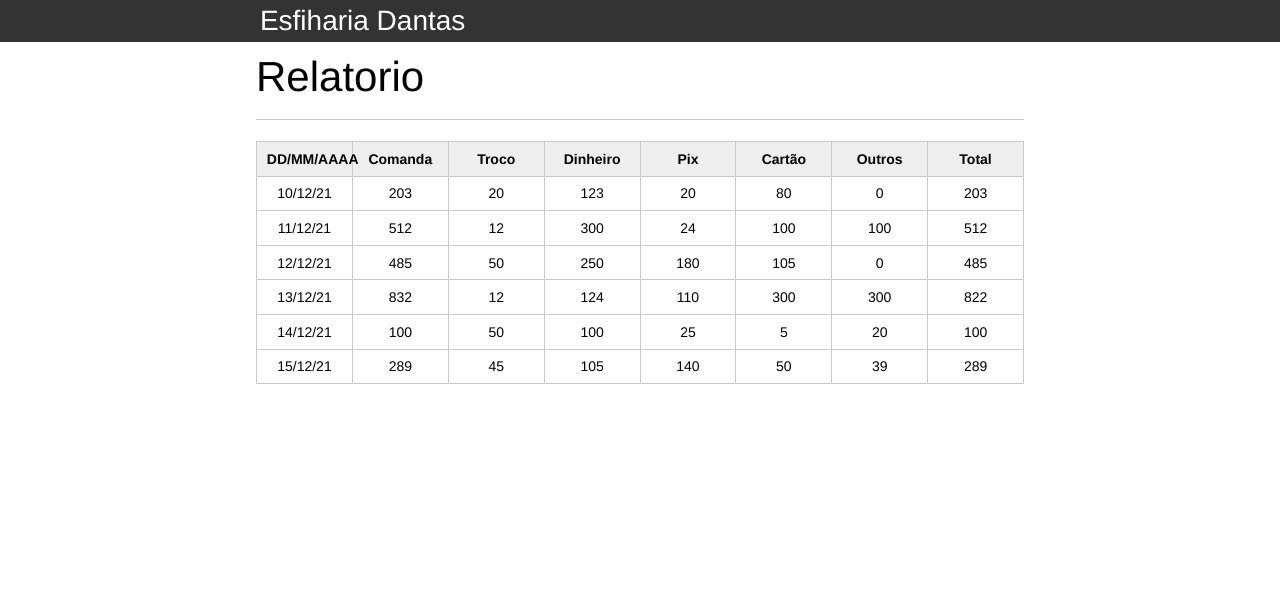
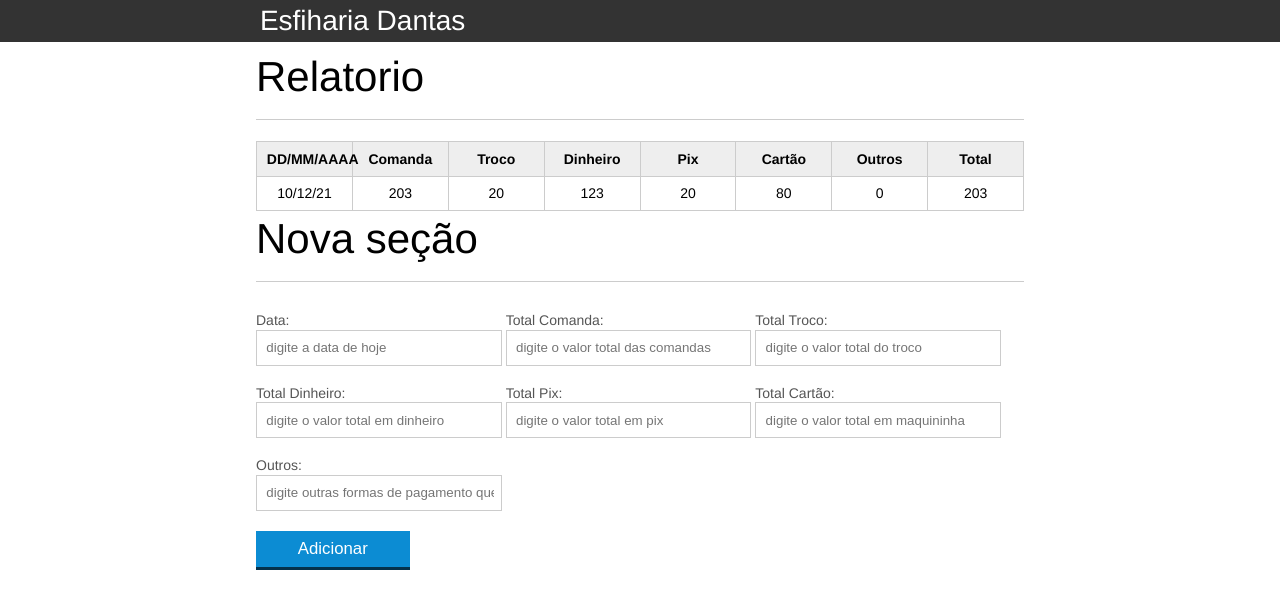
Before and after one commit to Dayane16/Esfiharia-Dantas, a plain HTML site: page index.html in a window 1280 px wide. Drawn offline with Linux system fonts and the light colour scheme.

Commit message:
adicionando relatorio para gerar novas seçôes

```diff
--- a/index.html
+++ b/index.html
@@ -44,68 +44,47 @@
 							<td class="info-total">0</td>
 						</tr>
 
-						<tr class="relatorio" >
-							<td class="info-data">11/12/21</td>
-							<td class="info-comanda">512</td>
-							<td class="info-troco">12</td>
-							<td class="info-dinheiro">300</td>
-							<td class="info-pix">24</td>
-							<td class="info-cartao">100</td>
-							<td class="info-outros">100</td>
-							<td class="info-total">0</td>
-						</tr>
-
-
-						<tr class="relatorio" >
-							<td class="info-data">12/12/21</td>
-							<td class="info-comanda">485</td>
-							<td class="info-troco">50</td>
-							<td class="info-dinheiro">250</td>
-							<td class="info-pix">180</td>
-							<td class="info-cartao">105</td>
-							<td class="info-outros">0</td>
-							<td class="info-total">0</td>
-						</tr>
-
-
-						<tr class="relatorio" >
-							<td class="info-data">13/12/21</td>
-							<td class="info-comanda">832</td>
-							<td class="info-troco">12</td>
-							<td class="info-dinheiro">124</td>
-							<td class="info-pix">110</td>
-							<td class="info-cartao">300</td>
-							<td class="info-outros">300</td>
-							<td class="info-total">0</td>
-						</tr>
-
-						<tr class="relatorio" >
-							<td class="info-data">14/12/21</td>
-							<td class="info-comanda">100</td>
-							<td class="info-troco">50</td>
-							<td class="info-dinheiro">100</td>
-							<td class="info-pix">25</td>
-							<td class="info-cartao">5</td>
-							<td class="info-outros">20</td>
-							<td class="info-total">0</td>
-						</tr>
-
-						<tr class="relatorio" >
-							<td class="info-data">15/12/21</td>
-							<td class="info-comanda">289</td>
-							<td class="info-troco">45</td>
-							<td class="info-dinheiro">105</td>
-							<td class="info-pix">140</td>
-							<td class="info-cartao">50</td>
-							<td class="info-outros">39</td>
-							<td class="info-total">0</td>
-						</tr>
-
 					</tbody>
 				</table>
 
 			</section>
 		</main>
+		<!-- ... -->
+<section class="container">
+    <h2 id="titulo-form">Nova seção</h2>
+    <form id="form-adiciona">
+        <div class="grupo">
+            <label for="data">Data:</label>
+            <input id="data" name="data" type="text" placeholder="digite a data de hoje" class="campo">
+        </div>
+        <div class="grupo">
+            <label for="comanda">Total Comanda:</label>
+            <input id="comanda" name="comanda" type="text" placeholder="digite o valor total das comandas" class="campo campo-medio">
+        </div>
+        <div class="grupo">
+            <label for="troco">Total Troco:</label>
+            <input id="troco" type="text" placeholder="digite o valor total do troco" class="campo campo-medio">
+        </div>
+		<div class="grupo">
+            <label for="dinheiro">Total Dinheiro:</label>
+            <input id="dinheiro" type="text" placeholder="digite o valor total em dinheiro" class="campo campo-medio">
+        </div>
+		<div class="grupo">
+            <label for="pix">Total Pix:</label>
+            <input id="pix" type="text" placeholder="digite o valor total em pix" class="campo campo-medio">
+        </div>
+		<div class="grupo">
+            <label for="cartao">Total Cartão:</label>
+            <input id="cartao" type="text" placeholder="digite o valor total em maquininha" class="campo campo-medio">
+        </div>
+		<div class="grupo">
+            <label for="outros">Outros:</label>
+            <input id="outros" type="text" placeholder="digite outras formas de pagamento que entraram" class="campo campo-medio">
+        </div>
+
+        <button id="adicionar-seção" class="botao bto-principal">Adicionar</button>
+    </form>
+</section>
 		<script src='js/principal.js'></script>
 	</body>
 </html>
--- a/js/principal.js
+++ b/js/principal.js
@@ -3,9 +3,11 @@ title.textContent = "Esfiharia Dantas";
 
 var relatorios = document.querySelectorAll('.relatorio');
 
+
 for(var i = 0; i <relatorios.length; i++) {
 
     var relatorio = relatorios[i];
+
 
     var tdtroco =relatorio.querySelector('.info-troco');
     var tddinheiro=relatorio.querySelector('.info-dinheiro');
@@ -13,16 +15,70 @@ for(var i = 0; i <relatorios.length; i++) {
     var tdcartao=relatorio.querySelector('.info-cartao');
     var tdtotal=relatorio.querySelector('.info-total');
     var tdoutro=relatorio.querySelector('.info-outros');
+    var tdcomanda=relatorio.querySelector('.info-comanda')
+
 
     var troco=parseInt(tdtroco.textContent);
     var dinheiro=parseInt(tddinheiro.textContent);
     var pix=parseInt(tdpix.textContent);
     var cartao=parseInt(tdcartao.textContent);
     var outros=parseInt(tdoutro.textContent);
+    var comanda=parseInt(tdcomanda.textContent);
 
     var total=(dinheiro+pix+cartao+outros)-troco;
 
     tdtotal.textContent = total;
 
+    if(total!==comanda){
+        tdtotal.textContent = 'erro';
+        relatorio.style.backgroundColor='lightcoral';
+    }
+
+    var botaoAdiconar= document.querySelector('#adicionar-seção');
+
+    botaoAdiconar.addEventListener('click',function(event){
+        event.preventDefault();
+
+        var form = document.querySelector("#form-adiciona");
+
+        var data = form.data.value;
+        var comanda = form.comanda.value;
+        var troco = form.troco.value;
+        var dinheiro = form.dinheiro.value;
+        var pix = form.pix.value;
+        var cartao = form.cartao.value;
+        var outros = form.outros.value;
+
+        var pacienteTr = document.createElement("tr");
+
+        var dataTd = document.createElement("td");
+        var comandaTd= document.createElement("td");
+        var trocoTd= document.createElement("td");
+        var dinheiroTd= document.createElement("td");
+        var pixTd= document.createElement("td");
+        var cartaoTd= document.createElement("td");
+        var outrosTd= document.createElement("td");
+
+        dataTd.textContent = data;
+        comandaTd.textContent = comanda;
+        trocoTd.textContent =troco;
+        dinheiroTd.textContent =dinheiro;
+        pixTd.textContent =pix;
+        cartaoTd.textContent =cartao;
+        outrosTd.textContent =outros;
+
+        pacienteTr.appendChild(dataTd);
+        pacienteTr.appendChild(comandaTd);
+        pacienteTr.appendChild(trocoTd);
+        pacienteTr.appendChild(dinheiroTd);
+        pacienteTr.appendChild(pixTd);
+        pacienteTr.appendChild(cartaoTd);
+        pacienteTr.appendChild(outrosTd);
+
+
+        var tabela = document.querySelector("#tabela-relatorio");
+
+        tabela.appendChild(pacienteTr);
+    });
 
 }
```
